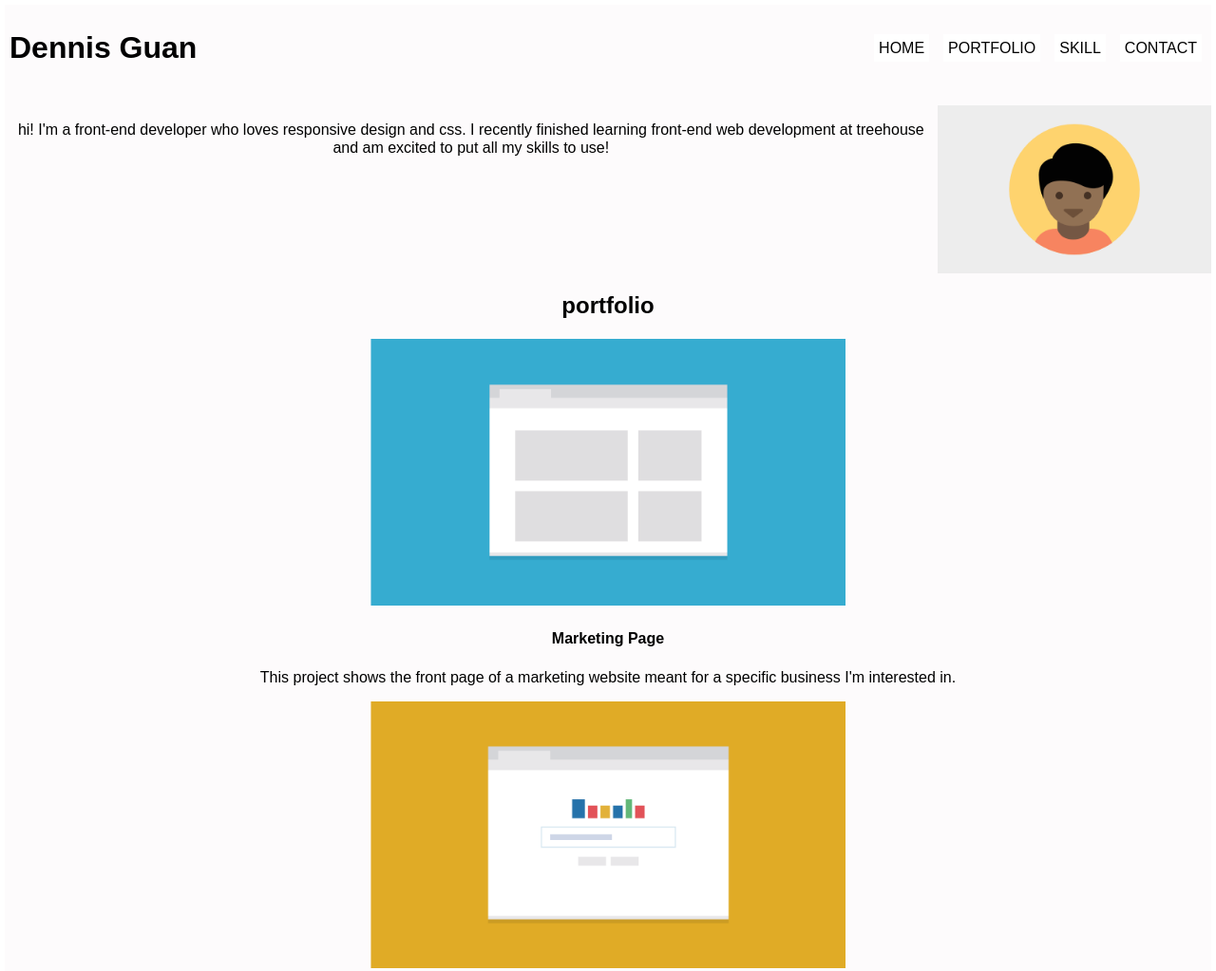
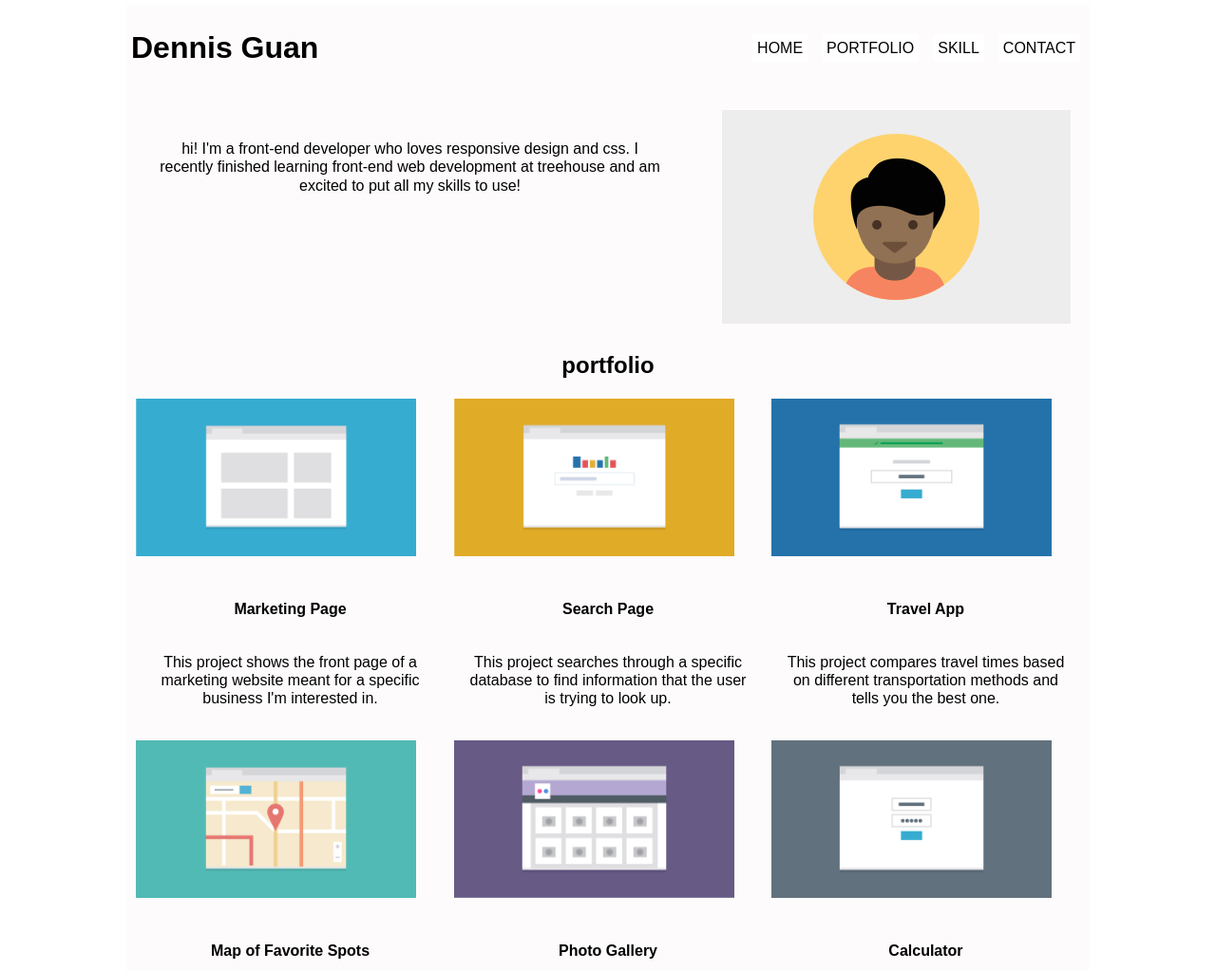
Before and after one commit to i0fear/techdegree-project-2, a plain HTML site: page index.html in a window 1280 px wide. Shown: the top 1023 px of the page at 95% size. Drawn offline with nearby package versions, Linux system fonts and the light colour scheme.

Commit message:
Add files via upload

```diff
--- a/css/Project-2-styles.css
+++ b/css/Project-2-styles.css
@@ -1,15 +1,23 @@
 
 *{
     box-sizing: border-box;
+  }
+  html{
+    max-width: 1024px;
+    margin: auto;
   }
 
   body{
     font-family: 'Varela Round', sans-serif;
       line-height: 1.2;
-	margin:0;
+
   }
+
   h1{
     text-align: center;
+  }
+  p{
+    padding: 15px;
   }
 
   ul{
@@ -20,11 +28,8 @@ li{
     margin:0;
   }
   img{
-  min-width: 200px;
-  max-width: 500px;
-
+    max-width: 90%;
   }
-
 
   /* base layout styles */
 
@@ -52,17 +57,26 @@ img{
     padding: 5px;
   }
   .profile{
-  margin-top: 15px;
+    margin: 10px;
     text-align: center;
+    padding: 10px;
+
+  }
+  .profile p{
+    margin-right: 50px;
   }
 
   footer{
     display: none;
   }
+  .skill p{
+    font-family:Montserrat;
+  }
 
-@media screen and (min-width: 320px) {
 
-}
+
+
+
 
   @media screen and (min-width:768px) {
 
@@ -90,23 +104,33 @@ footer{
     .logo{
       order: 2;
     }
-  #main{
-    background-color:white;
-    margin:5px;
+    .container{
+
+        display: flex;
+        flex-direction: row;
+        flex-wrap: wrap;
+        gap: 10px;
+        align-items: stretch;
 
       }
-  .main-content{
+      .card{
         display: flex;
-    flex-wrap: wrap;
-    gap: 15px;
+        flex-direction: column;
+        flex: 0 0 250px;
+        flex-grow: 1;
+        flex-basis: 46%;
+      }
+      .card img {
+        width: 100%;
+        min-width: 295px;
+        margin-bottom: 50px;
+      }
+      .card p{
+        width:auto;
+        margin:auto;
+      }
 
 
-
-  }
- .p-child{
-  flex:1 450px;
-  max-width: 768px;
- }
 
    footer, .foot-nav{
     display: flex;
@@ -138,15 +162,33 @@ footer{
     .logo{
       order: 2;
     }
-  .main-content{
+    .container{
+        justify-content: center;
         display: flex;
+        flex-direction: row;
         flex-wrap: wrap;
-    gap: 20px;
-
-  }
-  .p-child{
-    flex:1 ;
+        gap: 10px;
       }
 
 
+
+    .card{
+
+      display: flex;
+      flex-direction: column;
+      flex: 0 0 250px;
+      flex-basis: 32%;
+
     }
+    .card img {
+      width: 28vw;
+      min-width: 295px;
+      margin-bottom: 25px;
+    }
+    .card p{
+      width: auto;
+      margin-bottom: 10px;
+
+    }
+
+  }
```
Lines whose indentation alone changed are shown as unchanged.
